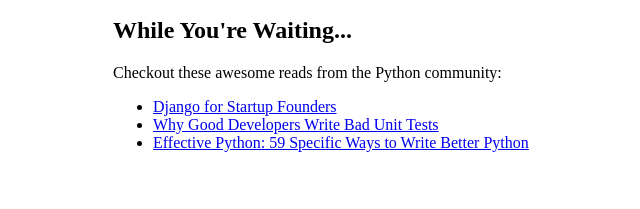
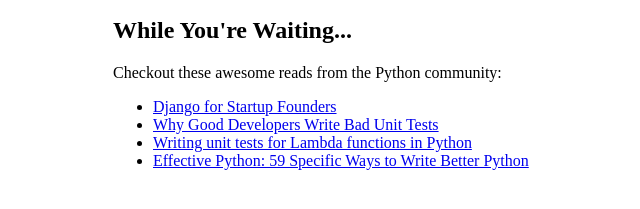
Before and after one commit to rchillard/python.place, a plain HTML site: page index.html in a window 1280 px wide. Shown: the part 403-612 px from the top of the page, without its empty margins (267-907 px from the left). Drawn offline with Linux system fonts and the light colour scheme.

Commit message:
Add Emily Shea article on Lambda unit tests

```diff
--- a/index.html
+++ b/index.html
@@ -31,6 +31,7 @@
     <ul>
         <li><a href="https://alexkrupp.typepad.com/sensemaking/2021/06/django-for-startup-founders-a-better-software-architecture-for-saas-startups-and-consumer-apps.html">Django for Startup Founders</a></li>
         <li><a href="https://mtlynch.io/good-developers-bad-tests/">Why Good Developers Write Bad Unit Tests</a></li>
+        <li><a href="https://emshea.com/post/writing-python-unit-tests-lambda-functions">Writing unit tests for Lambda functions in Python</a></li>
         <li><a href="https://github.com/SigmaQuan/Better-Python-59-Ways">Effective Python: 59 Specific Ways to Write Better Python</a></li>
     </ul>
 
```
